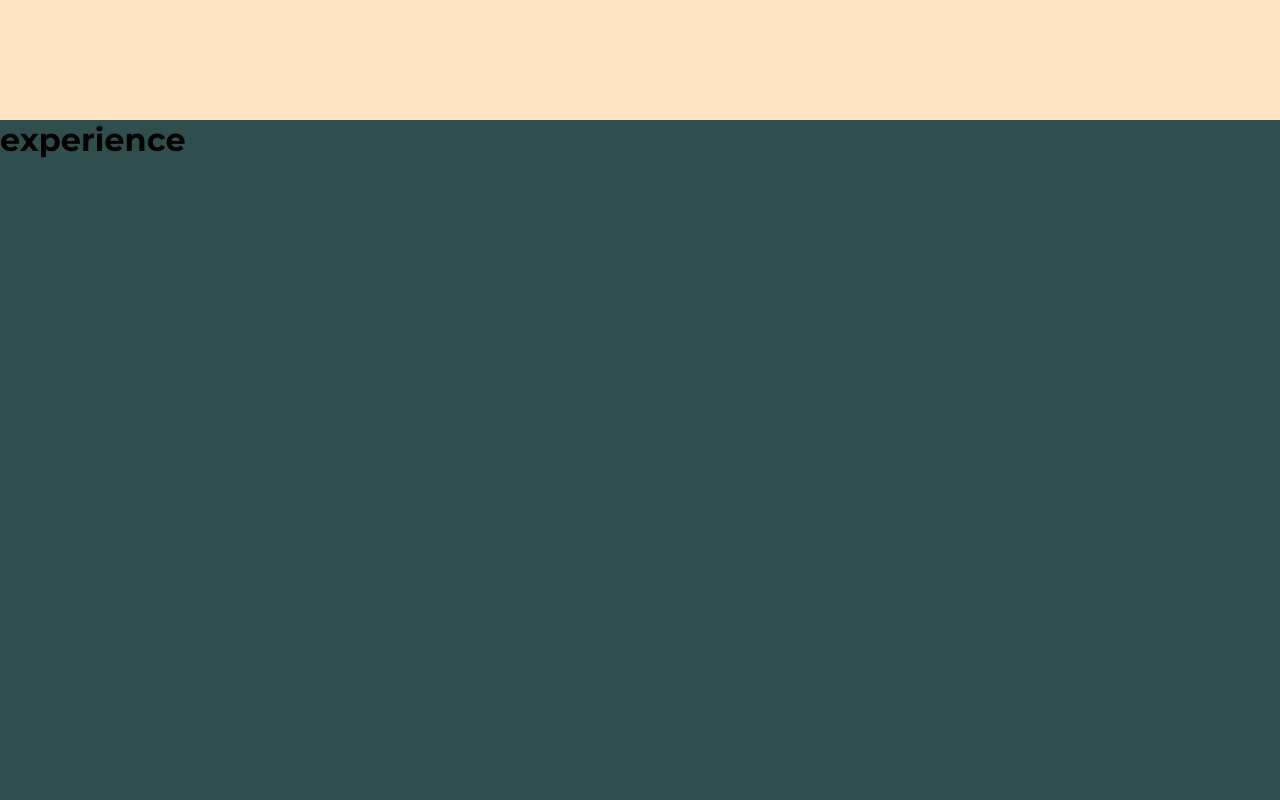
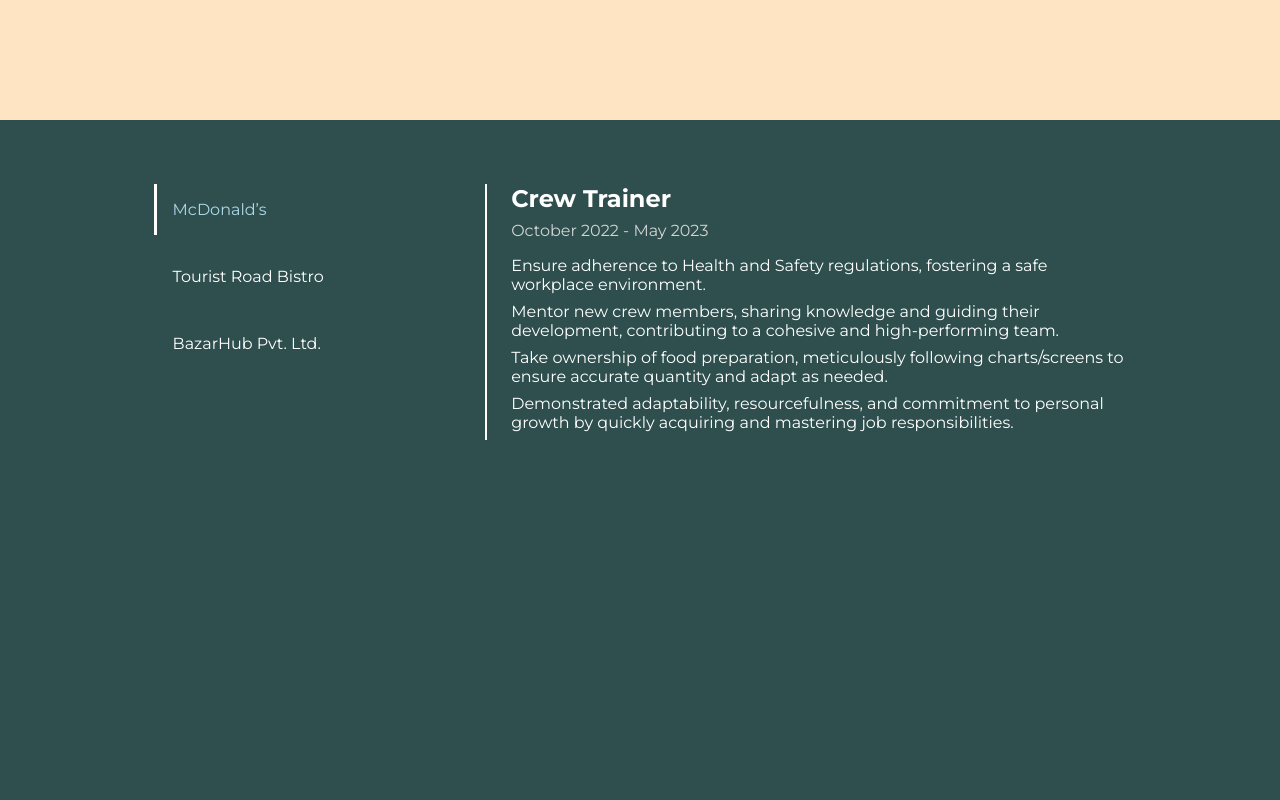
Before and after one commit to Gurung-Manish/Portfolio, a React (Create React App) app: page / in a window 1280 px wide. Shown: the part 1480-2280 px from the top of the page. Built offline with nearby package versions, Linux system fonts and the light colour scheme; a web font is replaced by a local one.

Commit message:
started making experience section

```diff
--- a/src/containers/Experience/Experience.css
+++ b/src/containers/Experience/Experience.css
@@ -1,4 +1,65 @@
 .experience {
   background-color: darkslategrey;
   min-height: 100vh;
+  color: white;
+  padding: 2rem;
+  display: flex;
+  flex-direction: column;
+  align-items: center;
 }
+
+.experience__container {
+  display: flex;
+  width: 80%;
+  margin: 2rem auto;
+}
+
+.experience__sidebar {
+  flex: 1;
+  display: flex;
+  flex-direction: column;
+  gap: 1rem;
+}
+
+.experience__company {
+  cursor: pointer;
+  padding: 1rem;
+  border-left: 3px solid transparent;
+  transition: border-color 0.3s ease, color 0.3s ease;
+}
+
+.experience__company:hover,
+.experience__company--active {
+  border-color: white;
+  color: lightblue;
+}
+
+.experience__separator {
+  width: 2px;
+  background-color: white;
+  margin: 0 1.5rem;
+}
+
+.experience__details {
+  flex: 2;
+}
+
+.experience__title {
+  font-size: 1.5rem;
+  margin-bottom: 0.5rem;
+}
+
+.experience__dates {
+  font-size: 1rem;
+  margin-bottom: 1rem;
+  color: lightgray;
+}
+
+.experience__description {
+  list-style: none;
+  padding: 0;
+}
+
+.experience__description li {
+  margin-bottom: 0.5rem;
+}
--- a/src/containers/Experience/Experience.jsx
+++ b/src/containers/Experience/Experience.jsx
@@ -1,10 +1,91 @@
-import React from "react";
+import React, { useState } from "react";
 import "./Experience.css";
 
+const experienceData = [
+  {
+    id: "1",
+    title: "Crew Trainer",
+    company: "McDonald’s",
+    location: "London, UK",
+    joinedDate: "October 2022",
+    finishedDate: "May 2023",
+    description: [
+      "Ensure adherence to Health and Safety regulations, fostering a safe workplace environment.",
+      "Mentor new crew members, sharing knowledge and guiding their development, contributing to a cohesive and high-performing team.",
+      "Take ownership of food preparation, meticulously following charts/screens to ensure accurate quantity and adapt as needed.",
+      "Demonstrated adaptability, resourcefulness, and commitment to personal growth by quickly acquiring and mastering job responsibilities.",
+    ],
+  },
+  {
+    id: "2",
+    title: "Food Handler/Photographer",
+    company: "Tourist Road Bistro",
+    location: "San Francisco, CA",
+    joinedDate: "October 2018",
+    finishedDate: "October 2019",
+    description: [
+      "Provided outstanding customer service by attending to guests' needs and ensuring a positive dining experience.",
+      "Excelled in a fast-paced environment, effectively managing restaurant operations during peak hours.",
+      "Demonstrated versatility by serving as a photographer during parties and events, capturing precious moments for guests.",
+      "Maintained professionalism and attention to detail while multitasking between serving duties and photography assignments.",
+    ],
+  },
+  {
+    id: "3",
+    title: "Junior Developer Intern",
+    company: "BazarHub Pvt. Ltd.",
+    location: "Pokhara, Nepal",
+    joinedDate: "January 2022",
+    finishedDate: "July 2022",
+    description: [
+      "Spearheaded the design process for mobile app screens using Figma, translating vision into reality and setting the standard for intuitive UI design.",
+      "Led research work on similar applications, driving innovation and informing strategic design decisions to deliver standout products.",
+      "Demonstrated exceptional problem-solving and analytical prowess by meticulously gathering requirements, laying the groundwork for successful application development.",
+      "Elevated application robustness and functionality through rigorous API testing and seamless CRUD operations using Postman, guaranteeing a superior user experience.",
+      "Collaborated closely with senior developers, playing a pivotal role in implementing key functionalities and ensuring the timely and successful delivery of projects.",
+    ],
+  },
+];
+
 const Experience = () => {
+  const [activeExperience, setActiveExperience] = useState(experienceData[0]);
+
   return (
     <div className="experience" id="experience">
-      <h1>experience</h1>
+      <div className="experience__container">
+        {/* Left Sidebar */}
+        <div className="experience__sidebar">
+          {experienceData.map((exp) => (
+            <div
+              key={exp.id}
+              className={`experience__company ${
+                activeExperience.id === exp.id
+                  ? "experience__company--active"
+                  : ""
+              }`}
+              onClick={() => setActiveExperience(exp)}
+            >
+              {exp.company}
+            </div>
+          ))}
+        </div>
+
+        {/* Separator */}
+        <div className="experience__separator" />
+
+        {/* Right Content */}
+        <div className="experience__details">
+          <h2 className="experience__title">{activeExperience.title}</h2>
+          <p className="experience__dates">
+            {activeExperience.joinedDate} - {activeExperience.finishedDate}
+          </p>
+          <ul className="experience__description">
+            {activeExperience.description.map((item, index) => (
+              <li key={index}>{item}</li>
+            ))}
+          </ul>
+        </div>
+      </div>
     </div>
   );
 };
```
